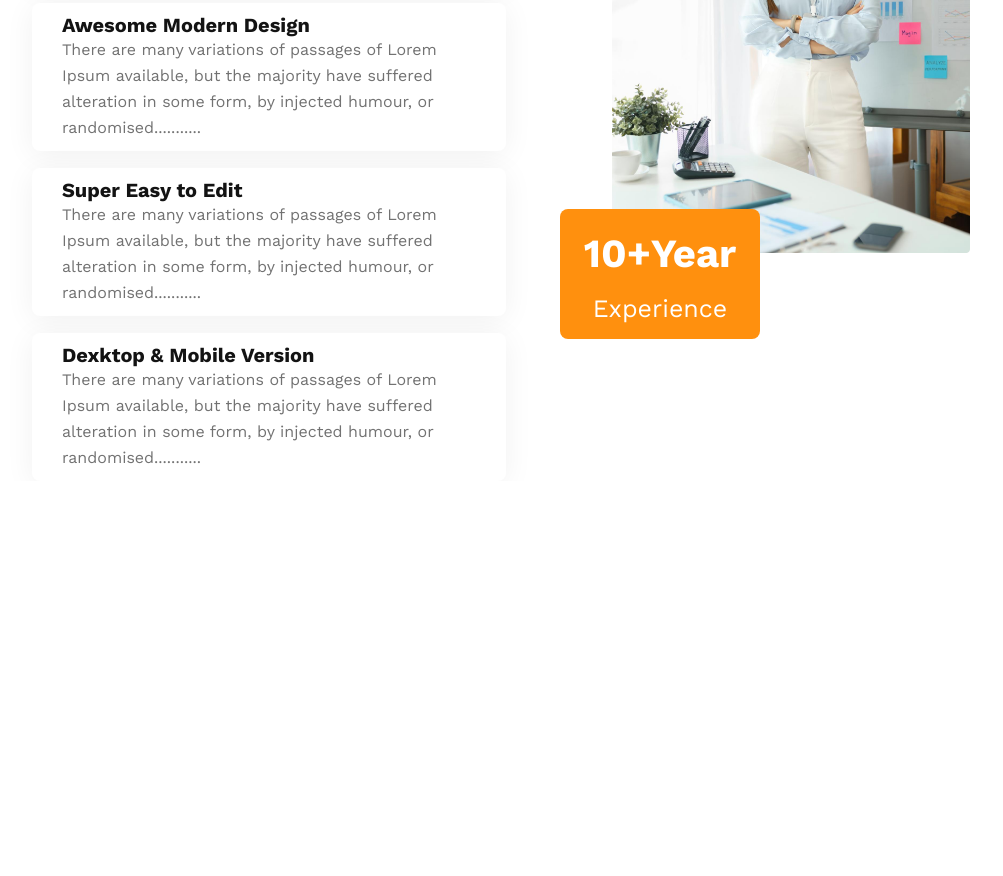
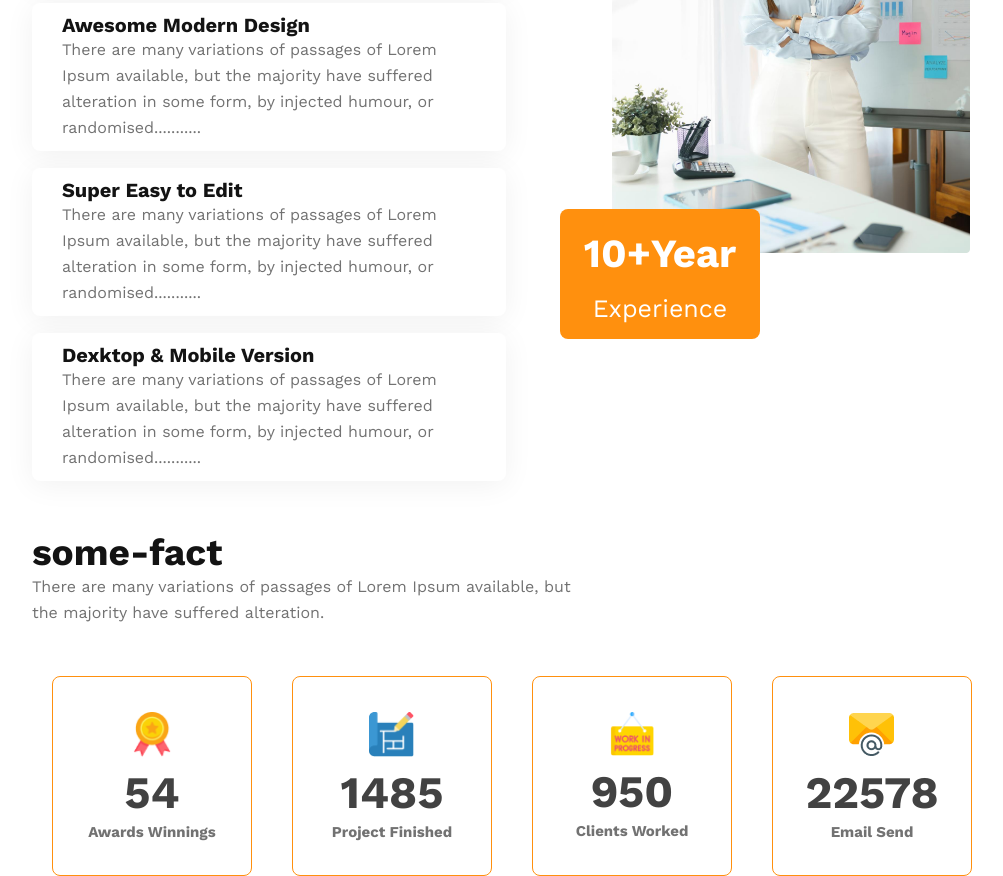
Before and after one commit to Ishtiak007/G3-Architects-Resources-webpage, a plain HTML site: page index.html in a window 1280 px wide. Shown: the part 2113-2989 px from the top of the page, without its empty margins (128-1131 px from the left). Before the commit the page ends 2594 px from the top, so only its background shows below. Drawn offline with nearby package versions, Linux system fonts and the light colour scheme.

Commit message:
some facts section added

```diff
--- a/index.html
+++ b/index.html
@@ -134,6 +134,47 @@
           </div>
         </div>
       </section>
+      <!-- some facts section starting -->
+      <section class="some-fact">
+        <div class="some-fact-container">
+          <h1 class="some-fact-heading">some-fact</h1>
+          <p class="some-fact-para">
+            There are many variations of passages of Lorem Ipsum available, but
+            <br />
+            the majority have suffered alteration.
+          </p>
+          <div class="some-fact-cards">
+            <div class="some-card">
+              <div class="div">
+                <img class="icon" src="./images/icons/ribon.png" alt="" />
+                <p class="number">54</p>
+                <p class="some-desc">Awards Winnings</p>
+              </div>
+            </div>
+            <div class="some-card">
+              <div class="div">
+                <img class="icon" src="./images/icons/projects.png" alt="" />
+                <p class="number">1485</p>
+                <p class="some-desc">Project Finished</p>
+              </div>
+            </div>
+            <div class="some-card">
+              <div class="div">
+                <img class="icon" src="./images/icons/customers.png" alt="" />
+                <p class="number">950</p>
+                <p class="some-desc">Clients Worked</p>
+              </div>
+            </div>
+            <div class="some-card">
+              <div class="div">
+                <img class="icon" src="./images/icons/email.png" alt="" />
+                <p class="number">22578</p>
+                <p class="some-desc">Email Send</p>
+              </div>
+            </div>
+          </div>
+        </div>
+      </section>
     </main>
     <footer></footer>
   </body>
--- a/style.css
+++ b/style.css
@@ -213,3 +213,54 @@ main {
   font-weight: 500;
   line-height: 40px;
 }
+/* some factis starting */
+.some-fact {
+  padding: 0 160px;
+}
+.some-fact-heading {
+  color: #131313;
+  font-family: Work Sans;
+  font-size: 37px;
+  font-weight: 700;
+}
+.some-fact-para {
+  color: #727272;
+  font-family: Work Sans;
+  font-size: 16px;
+  font-weight: 400;
+  line-height: 26px;
+}
+.some-fact-cards {
+  display: flex;
+  align-items: center;
+  justify-content: space-around;
+  margin-top: 50px;
+  text-align: center;
+}
+.icon {
+  width: 45px;
+}
+.some-card {
+  width: 200px;
+  height: 200px;
+  border-radius: 8px;
+  border: 1px solid #ff900e;
+  display: flex;
+  align-items: center;
+  justify-content: center;
+}
+.number {
+  color: #424242;
+  font-family: Work Sans;
+  font-size: 45px;
+  font-weight: 600;
+  margin-top: 5px;
+}
+.some-desc {
+  color: #727272;
+  font-family: Work Sans;
+  font-size: 15px;
+  font-weight: 600;
+  margin-top: 4px;
+}
+/* Our Sponspors staring */
```
